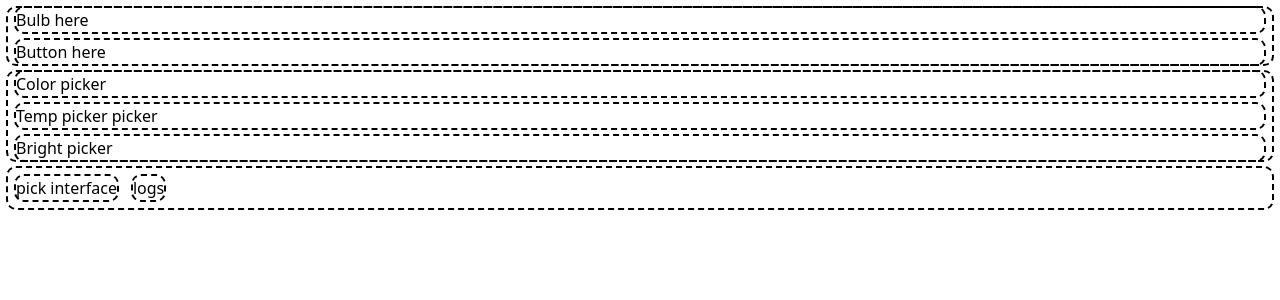
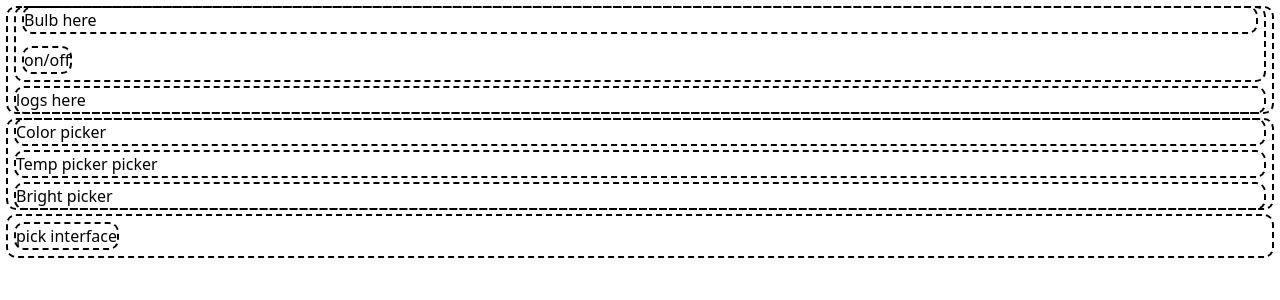
Before and after one commit to vanyason/yeelight, a React (Vite) app in the folder frontend/: page / in a window 1280 px wide. Shown: the top 300 px of the page. Built offline with nearby package versions, Linux system fonts and the light colour scheme.

Commit message:
New design idea...

```diff
--- a/frontend/src/App.jsx
+++ b/frontend/src/App.jsx
@@ -1,39 +1,42 @@
 function App() {
   return (
     <div className="h-screen flex flex-col bg-gradient-to-tr from-slate-900 to-fuchsia-900 text-cyan-200 font-mono">
-      <div className="com outline-sky-500 basis-1/2 flex">
-        <div className="com outline-orange-300 basis-2/3 flex items-center justify-center">
-          {" Bulb here "}
+      {/* I section */}
+      <div className="com outline-sky-500 basis-7/12 flex">
+        <div className="com outline-orange-300 basis-1/2 flex flex-col items-center justify-around">
+          <div className="com outline-green-300 basis-5/6 flex items-center justify-center">
+            {" Bulb here "}
+          </div>
+          <button
+            type="button"
+            className="com outline-green-300 basis-1/6 ring ring-blue-300 hover:ring-blue-400 max-h-8 w-44"
+          >
+            {" on/off "}
+          </button>
         </div>
-        <div className="com outline-orange-300 basis-1/3 flex items-center justify-center">
-          {" Button here "}
+        <div className="com outline-orange-300 basis-1/2 flex items-center justify-center">
+          {" logs here "}
         </div>
       </div>
-
-      <div className="com outline-sky-500 basis-1/3 flex ">
+      {/* II section */}
+      <div className="com outline-sky-500 basis-4/12 flex justify-around">
         <div className="com outline-orange-300 flex items-center justify-center basis-5/12">
           {" Color picker "}
         </div>
         <div className="com outline-orange-300 flex items-center justify-center basis-5/12">
           {" Temp picker picker "}
         </div>
-        <div className="com outline-orange-300 flex items-center justify-center basis-2/12">
+        <div className="com outline-orange-300 flex items-center justify-center basis-1/12">
           {" Bright picker "}
         </div>
       </div>
-
-      <div className="com outline-sky-500 basis-1/6 flex flex-col items-center justify-center gap-2">
+      {/* III section */}
+      <div className="com outline-sky-500 basis-1/12 flex flex-col items-center justify-center gap-2">
         <button
           type="button"
           className="com outline-orange-300 items-center ring ring-blue-300 hover:ring-blue-400 w-44"
         >
           {" pick interface "}
-        </button>
-        <button
-          type="button"
-          className="com outline-orange-300 items-center ring ring-blue-300 hover:ring-blue-400 w-44"
-        >
-          {" logs "}
         </button>
       </div>
     </div>
```
